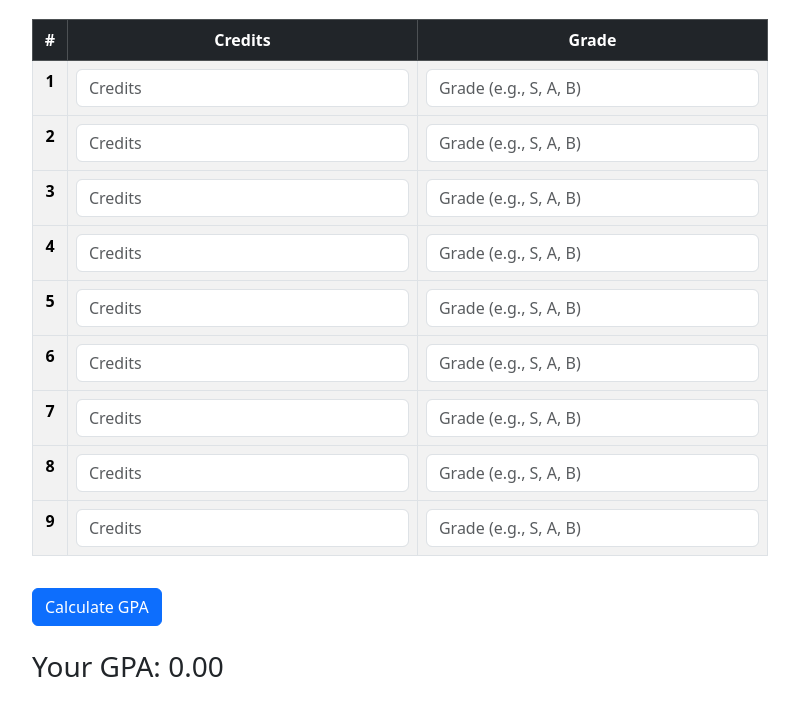
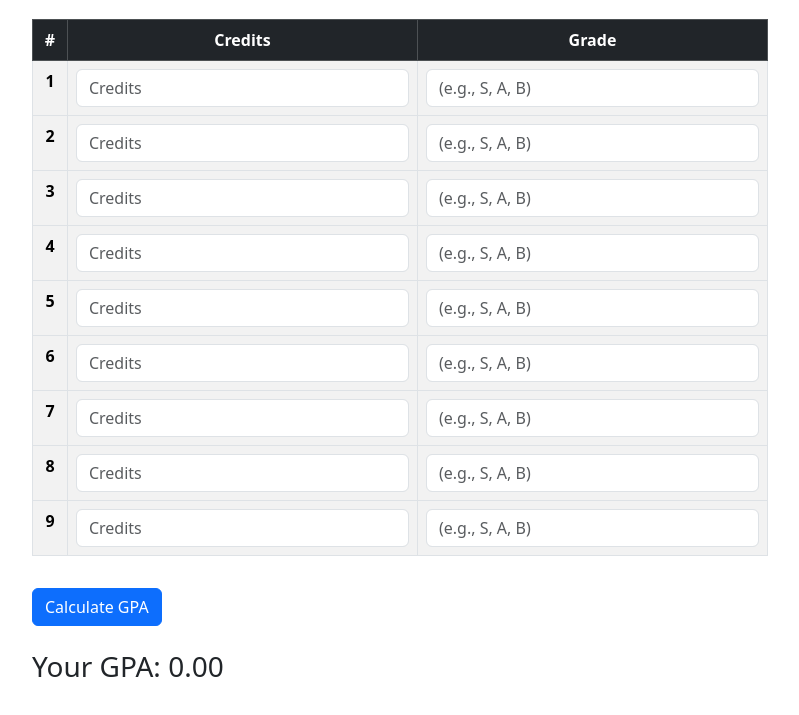
Before and after one commit to Gvarshith/gpa, a plain HTML site: page index.html in a window 1280 px wide. Shown: the part 77-792 px from the top of the page, without its empty margins (240-1039 px from the left). Drawn offline with nearby package versions, Linux system fonts and the light colour scheme.

Commit message:
Update index.html

```diff
--- a/index.html
+++ b/index.html
@@ -28,48 +28,48 @@
                                 <th scope="row">1</th>
                                 <td><input type="number" class="form-control credits" placeholder="Credits" min="0">
                                 </td>
-                                <td><input type="text" class="form-control grade" placeholder="Grade (e.g., S, A, B)">
+                                <td><input type="text" class="form-control grade" placeholder="(e.g., S, A, B)">
                                 </td>
                             </tr>
                             <tr class="table-group-divider"></tr>
                             <th scope="row">2</th>
                             <td><input type="number" class="form-control credits" placeholder="Credits" min="0"></td>
-                            <td><input type="text" class="form-control grade" placeholder="Grade (e.g., S, A, B)"></td>
+                            <td><input type="text" class="form-control grade" placeholder="(e.g., S, A, B)"></td>
                             </tr>
                             <tr class="table-group-divider"></tr>
                             <th scope="row">3</th>
                             <td><input type="number" class="form-control credits" placeholder="Credits" min="0"></td>
-                            <td><input type="text" class="form-control grade" placeholder="Grade (e.g., S, A, B)"></td>
+                            <td><input type="text" class="form-control grade" placeholder="(e.g., S, A, B)"></td>
                             </tr>
                             <tr class="table-group-divider"></tr>
                             <th scope="row">4</th>
                             <td><input type="number" class="form-control credits" placeholder="Credits" min="0"></td>
-                            <td><input type="text" class="form-control grade" placeholder="Grade (e.g., S, A, B)"></td>
+                            <td><input type="text" class="form-control grade" placeholder="(e.g., S, A, B)"></td>
                             </tr>
                             <tr class="table-group-divider"></tr>
                             <th scope="row">5</th>
                             <td><input type="number" class="form-control credits" placeholder="Credits" min="0"></td>
-                            <td><input type="text" class="form-control grade" placeholder="Grade (e.g., S, A, B)"></td>
+                            <td><input type="text" class="form-control grade" placeholder="(e.g., S, A, B)"></td>
                             </tr>
                             <tr class="table-group-divider"></tr>
                             <th scope="row">6</th>
                             <td><input type="number" class="form-control credits" placeholder="Credits" min="0"></td>
-                            <td><input type="text" class="form-control grade" placeholder="Grade (e.g., S, A, B)"></td>
+                            <td><input type="text" class="form-control grade" placeholder="(e.g., S, A, B)"></td>
                             </tr>
                             <tr class="table-group-divider"></tr>
                             <th scope="row">7</th>
                             <td><input type="number" class="form-control credits" placeholder="Credits" min="0"></td>
-                            <td><input type="text" class="form-control grade" placeholder="Grade (e.g., S, A, B)"></td>
+                            <td><input type="text" class="form-control grade" placeholder="(e.g., S, A, B)"></td>
                             </tr>
                             <tr class="table-group-divider"></tr>
                             <th scope="row">8</th>
                             <td><input type="number" class="form-control credits" placeholder="Credits" min="0"></td>
-                            <td><input type="text" class="form-control grade" placeholder="Grade (e.g., S, A, B)"></td>
+                            <td><input type="text" class="form-control grade" placeholder="(e.g., S, A, B)"></td>
                             </tr>
                             <tr class="table-group-divider"></tr>
                             <th scope="row">9</th>
                             <td><input type="number" class="form-control credits" placeholder="Credits" min="0"></td>
-                            <td><input type="text" class="form-control grade" placeholder="Grade (e.g., S, A, B)"></td>
+                            <td><input type="text" class="form-control grade" placeholder="(e.g., S, A, B)"></td>
                             </tr>
                             <tr class="table-group-divider"></tr>
 
```
